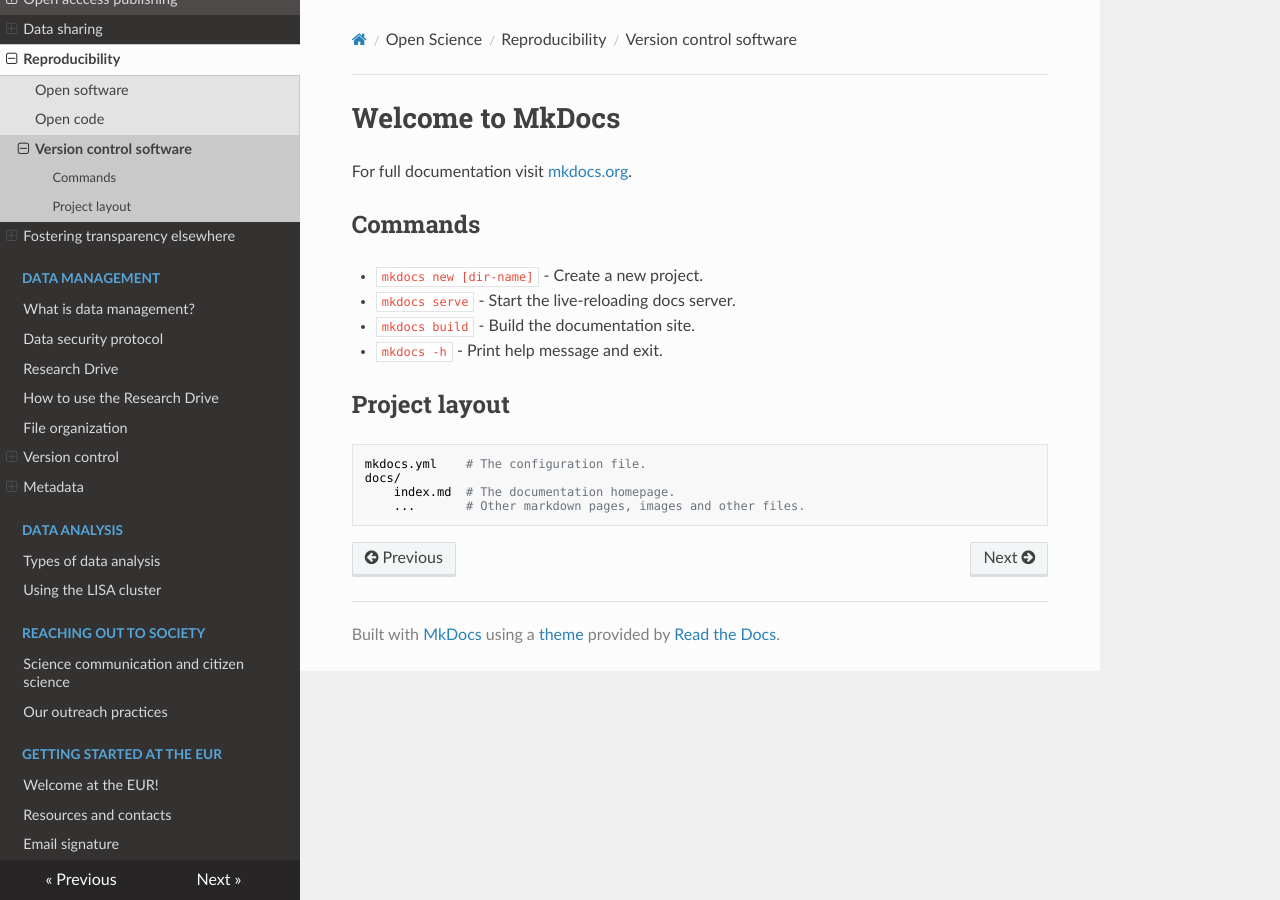
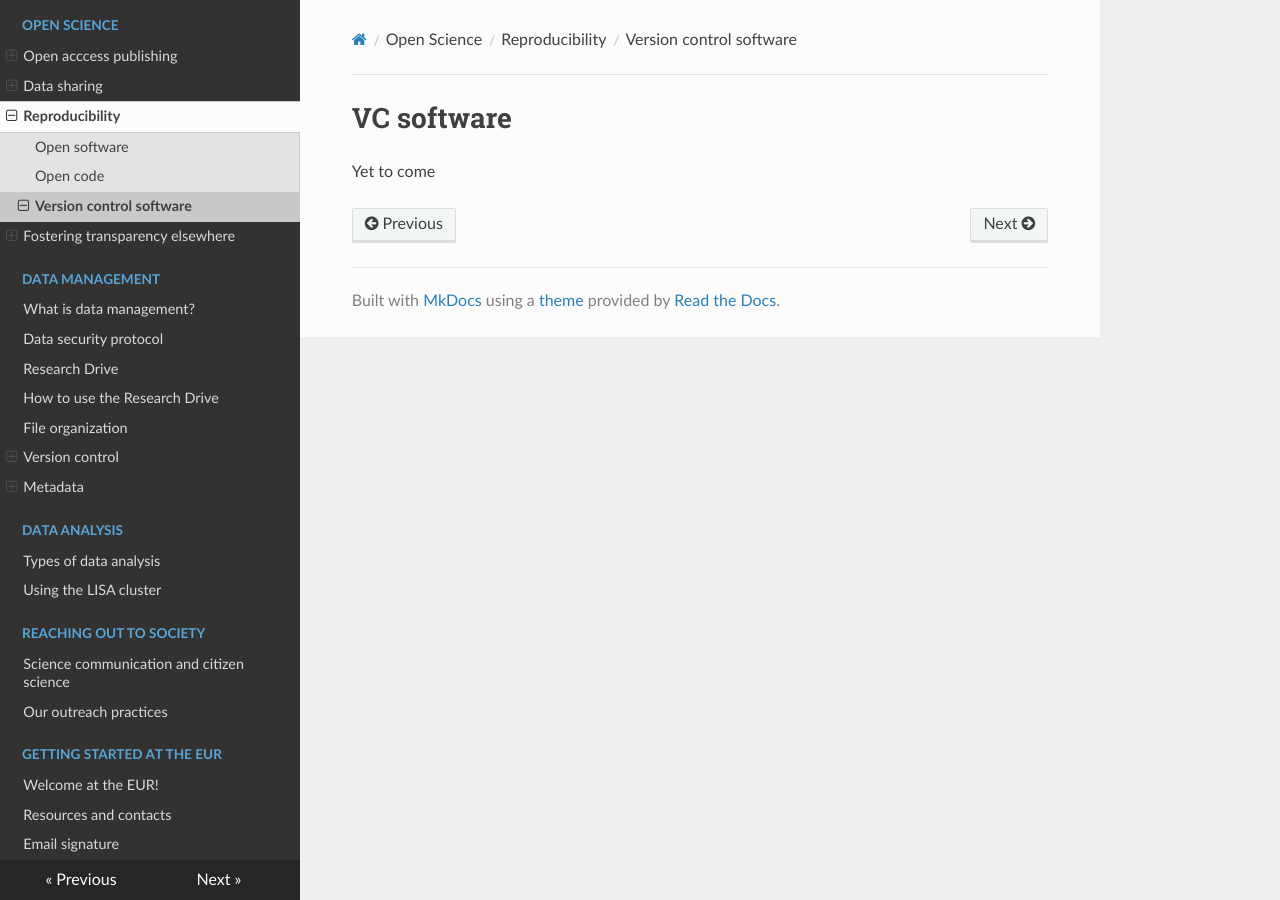
Before and after one commit to eur-synclab/eur-synclab.github.io, an MkDocs documentation site: the page built from docs/open-science/vc-software.md, in a window 1280 px wide. Built offline with MkDocs 1.6.1, drawn with Linux system fonts in a browser that asks for light colours; nearby versions of some CDN libraries.

Commit message:
Empty vc-software.md
For illustration purposes :)

```diff
--- a/docs/open-science/vc-software.md
+++ b/docs/open-science/vc-software.md
@@ -1,17 +1,3 @@
-# Welcome to MkDocs
+# VC software
 
-For full documentation visit [mkdocs.org](https://www.mkdocs.org).
-
-## Commands
-
-* `mkdocs new [dir-name]` - Create a new project.
-* `mkdocs serve` - Start the live-reloading docs server.
-* `mkdocs build` - Build the documentation site.
-* `mkdocs -h` - Print help message and exit.
-
-## Project layout
-
-    mkdocs.yml    # The configuration file.
-    docs/
-        index.md  # The documentation homepage.
-        ...       # Other markdown pages, images and other files.
+Yet to come
```
